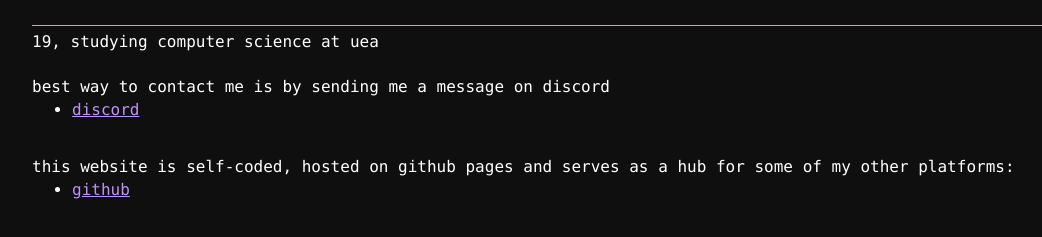
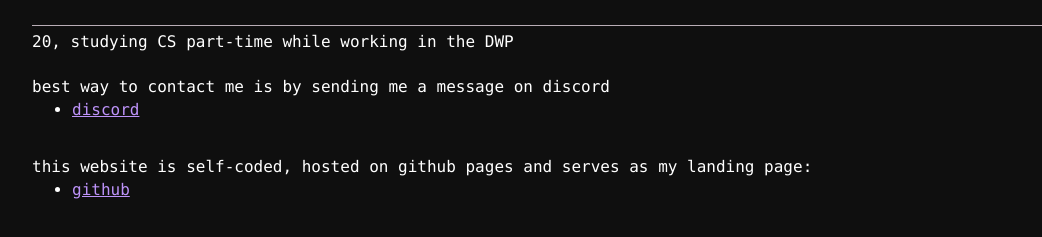
Before and after one commit to raza221/raza221.github.io, a plain HTML site: page index.html in a window 1280 px wide. Shown: the part 259-496 px from the top of the page, without its empty margins (38-1080 px from the left). Drawn offline with Linux system fonts and the light colour scheme.

Commit message:
Update index.html

```diff
--- a/index.html
+++ b/index.html
@@ -2,7 +2,7 @@
 <html lang="en-US">
 <head>
 	<title>raza.plaza</title>
-	<meta name="description" content="simple website that serves as a gateway to a few personal services that I host">
+	<meta name="description" content="simple website that serves as a landing page">
 	<meta content="logo.jpg" property="og:image">
 	<meta name="viewport" content="width=device-width, initial-scale=1" />
 	<meta charset="UTF-8">
@@ -15,7 +15,7 @@
 		<div class="page-header">
                 <img style="display: inline-block; border-radius: 50%; width: 128px; height: 128px" src="avatar.png" alt="my avatar"></img><h1><strong>raza</strong></h1>
 		</div>
-		19, studying computer science at uea
+		20, studying CS part-time while working in the DWP
 		<br>
 		<br>
 	    	best way to contact me is by sending me a message on discord
@@ -23,7 +23,7 @@
 			<li><a href="https://discordapp.com/users/431530175935807488">discord</a></li>
 		</ul>
         <br>
-		this website is self-coded, hosted on github pages and serves as a hub for some of my other platforms:
+		this website is self-coded, hosted on github pages and serves as my landing page:
 		<br>
 		<ul>
 			<li><a href="https://github.com/raza221"  target="_blank">github</a></li>
```
